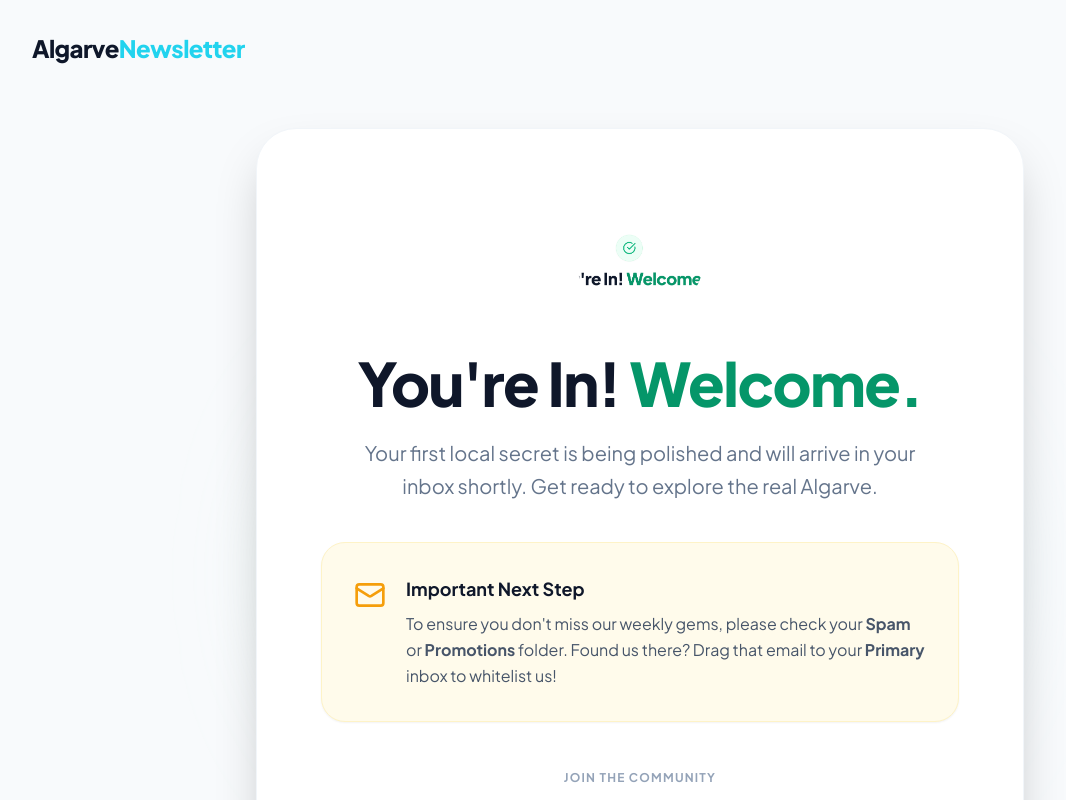
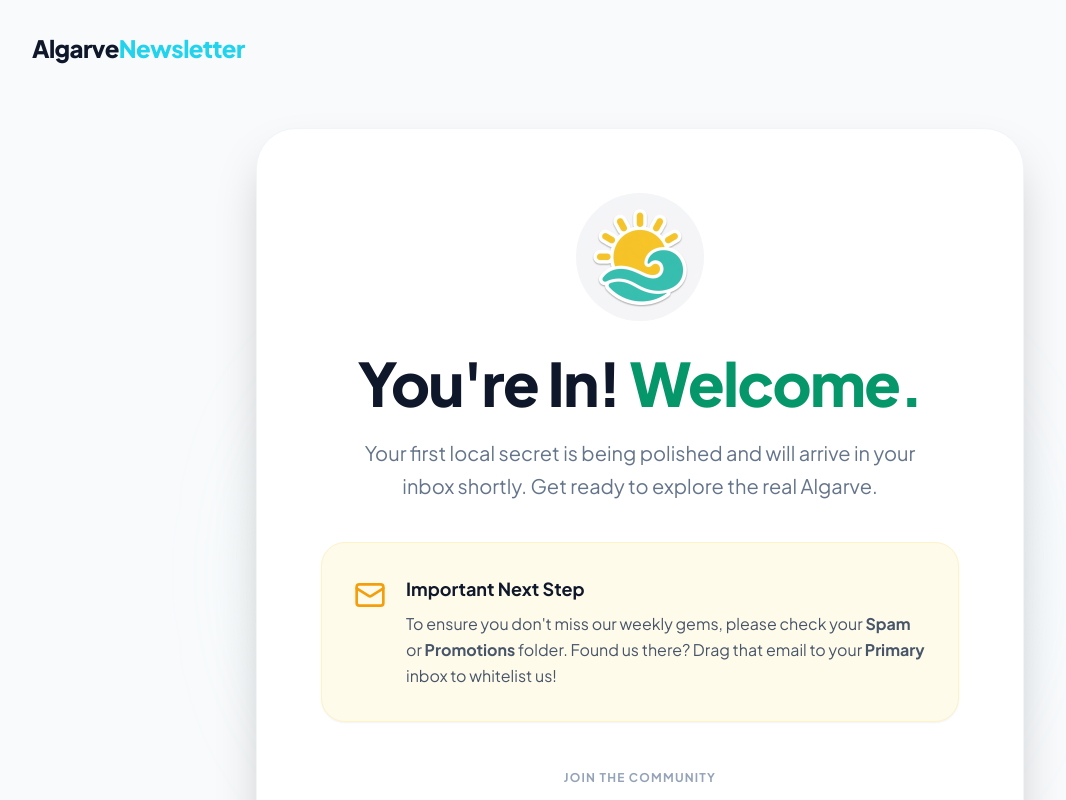
Before and after one commit to LuzGuilherme/Algarve-Newsletter, a React (Vite) app: page /thank-you in a window 1280 px wide. Shown: the top 800 px of the page, without its empty margins (0-1066 px from the left). Built offline with nearby package versions, Linux system fonts and the light colour scheme.

Commit message:
Update Thank You page logo with white background version

```diff
--- a/pages/ThankYou.tsx
+++ b/pages/ThankYou.tsx
@@ -20,7 +20,7 @@ const ThankYou: React.FC = () => {
 
                 <div className="relative z-10 max-w-3xl w-full bg-white rounded-[40px] shadow-2xl p-8 md:p-16 text-center animate-fade-in-up border border-slate-100">
                     <div className="inline-flex justify-center items-center w-32 h-32 bg-white rounded-full mb-8 overflow-hidden p-0 animate-fade-in">
-                        <img src="/logo.png" className="w-full h-full object-contain" alt="Algarve Newsletter Logo" />
+                        <img src="/logo-white.jpg" className="w-full h-full object-contain" alt="Algarve Newsletter Logo" />
                     </div>
 
                     <h1 className="text-5xl md:text-6xl font-black text-slate-900 mb-6 tracking-tight">
```
Also changed, not shown: public/logo-white.jpg (added).
